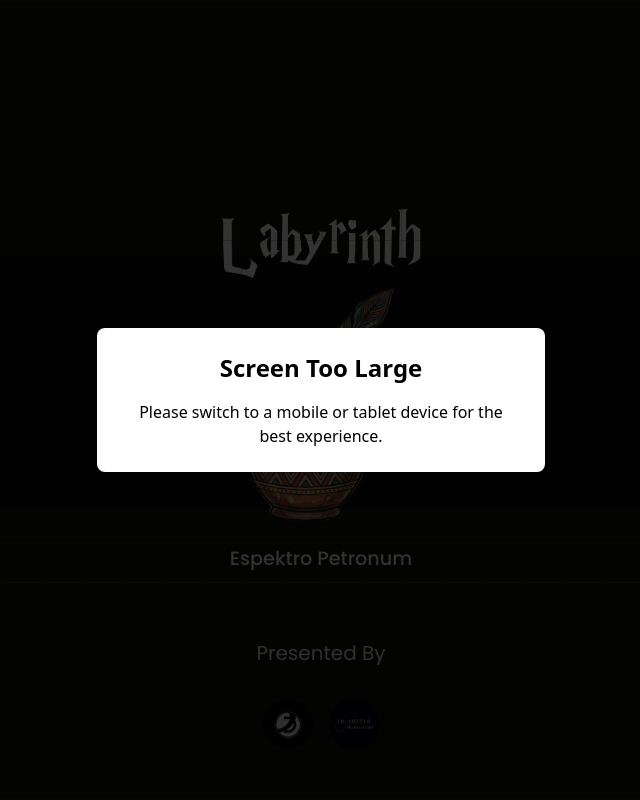
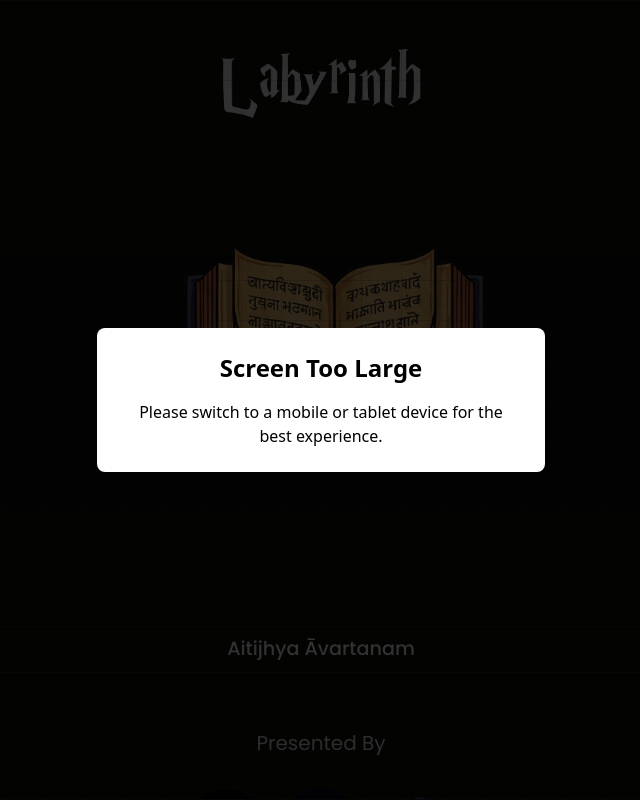
Before and after one commit to DevelopersCommunity-KGEC/Treasure_Hunt_2k26, a Next.js app: page / in a window 1280 px wide. Shown: the whole page, without its empty margins (319-959 px from the left). Built offline with nearby package versions, Linux system fonts and the light colour scheme; a web font is replaced by a local one.

Commit message:
logo changes

```diff
--- a/src/app/page.tsx
+++ b/src/app/page.tsx
@@ -10,6 +10,7 @@ import infinitioImg from '@/assets/images/infinitio.jpeg';
 import doatImg from  '@/assets/images/doat.webp'
 import bookImg from  '@/assets/images/book.webp'
 import labyrinthImg from '@/assets/images/labyrinth.png'
+import lesImg from  '@/assets/images/les-quiz.webp'
 
 import InstallPWAButton from '@/components/InstallPWAButton/InstallPWAButton'
 import { useRouter } from 'next/navigation';
@@ -38,8 +39,9 @@ const Home = () => {
           {/* <p>ESPEKTRO</p> */}
           <Image src={labyrinthImg} className='z-[100000]' alt='Labyrinth' width={200} height={200} />
         </div>
-        <div>
-          <Image src={doatImg} className='z-[100000]' alt='Harry' width={200} height={200} />
+        <div className="flex justify-centre gap-4">
+          {/* <Image src={doatImg} className='z-[100000]' alt='Doat' width={200} height={200} />  */}
+          <Image src={bookImg} className='top-20' alt="Another" width={400} height={300} />
         </div>
         <div>
           <div>
@@ -49,7 +51,7 @@ const Home = () => {
               </div>
             ) : (
               <button onClick={startGame} className='px-4 py-2 text-white rounded-md'>
-                Espektro Petronum
+                Aitijhya Āvartanam
               </button>
             )}
           </div>
@@ -61,10 +63,13 @@ const Home = () => {
         </div>
         <div className='flex justify-center items-center gap-4'>
           <div className='flex flex-col justify-center items-center'>
-            <Image src={devcommunityImg} alt='Techtix' height={50} className='rounded-full' />
+            <Image src={devcommunityImg} alt='Techtix' height={80} className='rounded-full' />
           </div>
           <div className='flex flex-col justify-center items-center'>
-            <Image src={infinitioImg} alt='Infinitio' height={50} className='rounded-full' />
+            <Image src={infinitioImg} alt='Infinitio' height={80} className='rounded-full' />
+          </div>
+          <div className='flex flex-col justify-center items-center'>
+            <Image src={lesImg} alt='Les_Quizerables' height={80} className='rounded-full' />
           </div>
         </div>
       </div>
@@ -126,7 +131,6 @@ const Home = () => {
       }
     }
   }
-
 }
 
 export default Home
```
Also changed, not shown: src/assets/images/les-quiz.webp (added), 1 other file (tests, documents, lock files or other folders).
